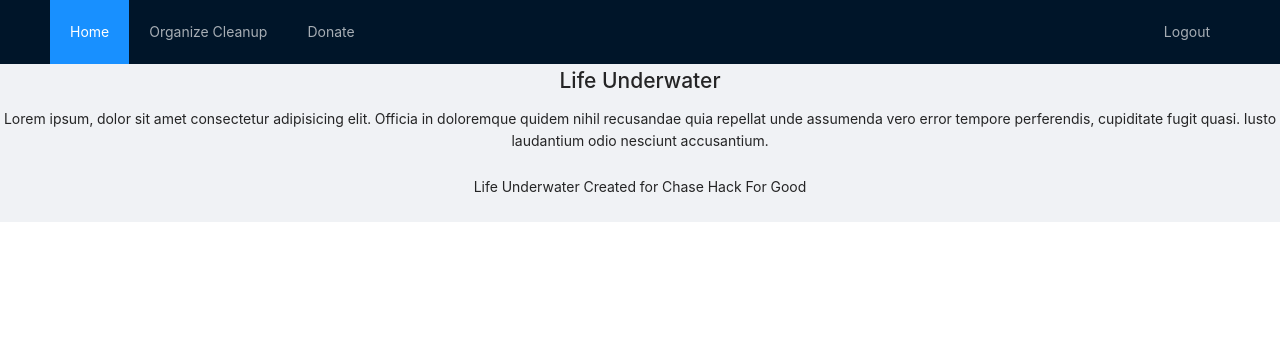
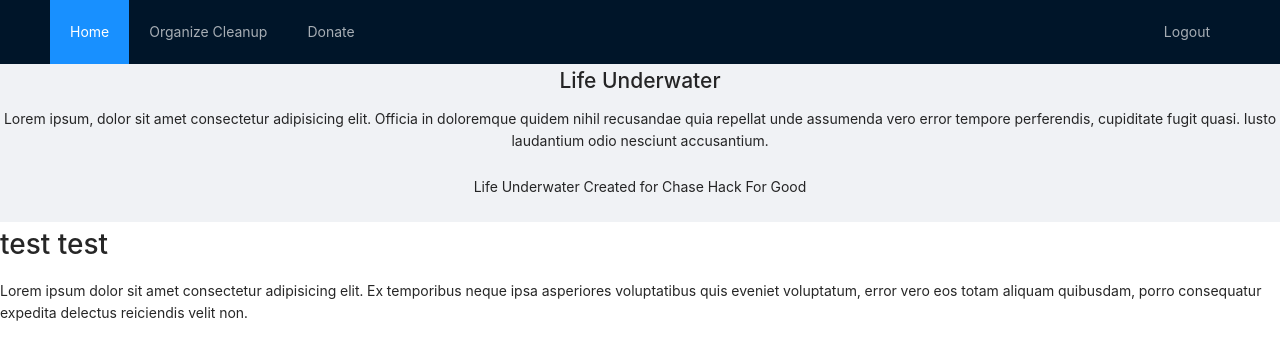
Before and after one commit to kitmorgan/hack-for-good_ocean-app, a React (Create React App) app in the folder team-42/react-frontend/: page /events in a window 1280 px wide. Shown: the top 356 px of the page. Built offline with nearby package versions, Linux system fonts and the light colour scheme.

Commit message:
added navlink for Events

```diff
--- a/team-42/react-frontend/src/Components/Events.js
+++ b/team-42/react-frontend/src/Components/Events.js
@@ -0,0 +1,26 @@
+import React, { Component } from "react";
+import { withRouter, NavLink } from "react-router-dom";
+
+class Events extends Component {
+  constructor(props) {
+    super(props);
+  }
+
+  componentDidMount() {}
+
+  render() {
+    return (
+      <>
+        <h1> test test</h1>
+        <div>
+          {" "}
+          Lorem ipsum dolor sit amet consectetur adipisicing elit. Ex temporibus
+          neque ipsa asperiores voluptatibus quis eveniet voluptatum, error vero
+          eos totam aliquam quibusdam, porro consequatur expedita delectus
+          reiciendis velit non.
+        </div>
+      </>
+    );
+  }
+}
+export default withRouter(Events);
--- a/team-42/react-frontend/src/Components/Main.js
+++ b/team-42/react-frontend/src/Components/Main.js
@@ -1,16 +1,23 @@
 import { Breadcrumb, Layout, Menu } from "antd";
 import React from "react";
+import Events from "../Components/Events";
+import { Switch, Route, Redirect, NavLink, Link } from "react-router-dom";
+import { withRouter } from "react-router-dom";
+
 import "antd/dist/antd.css";
 
 const { Header, Content, Footer } = Layout;
 
 const Main = () => (
+  <>
     <Layout className="layout">
       <Header>
         <Menu theme="dark" mode="horizontal" defaultSelectedKeys={["2"]}>
           <Menu.Item key="2">Home</Menu.Item>
           <Menu.Item key="3">Organize Cleanup</Menu.Item>
-        <Menu.Item key="1">Donate</Menu.Item>
+          <Menu.Item key="1">
+            <NavLink to="/events"> Donate </NavLink>
+          </Menu.Item>
           <Menu.Item key="4" style={{ marginLeft: "auto" }}>
             Logout
           </Menu.Item>
@@ -42,8 +49,8 @@ const Main = () => (
       >
         {" "}
         Lorem ipsum, dolor sit amet consectetur adipisicing elit. Officia in
-      doloremque quidem nihil recusandae quia repellat unde assumenda vero error
-      tempore perferendis, cupiditate fugit quasi. Iusto laudantium odio
+        doloremque quidem nihil recusandae quia repellat unde assumenda vero
+        error tempore perferendis, cupiditate fugit quasi. Iusto laudantium odio
         nesciunt accusantium.
       </div>
       <Footer
@@ -54,6 +61,10 @@ const Main = () => (
         Life Underwater Created for Chase Hack For Good
       </Footer>
     </Layout>
+    <Switch>
+      <Route path="/events" component={Events}></Route>{" "}
+    </Switch>
+  </>
 );
 
-export default Main;
+export default withRouter(Main);
```
Lines whose indentation alone changed are shown as unchanged.
